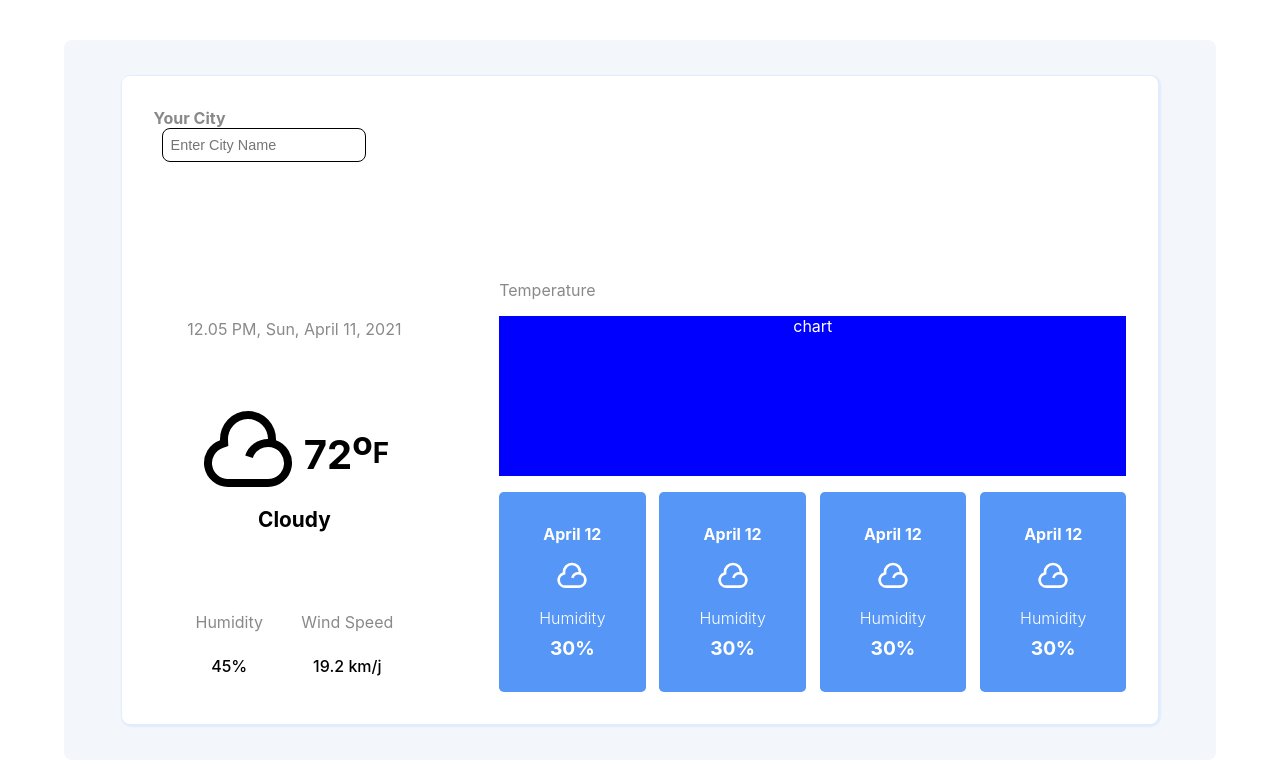
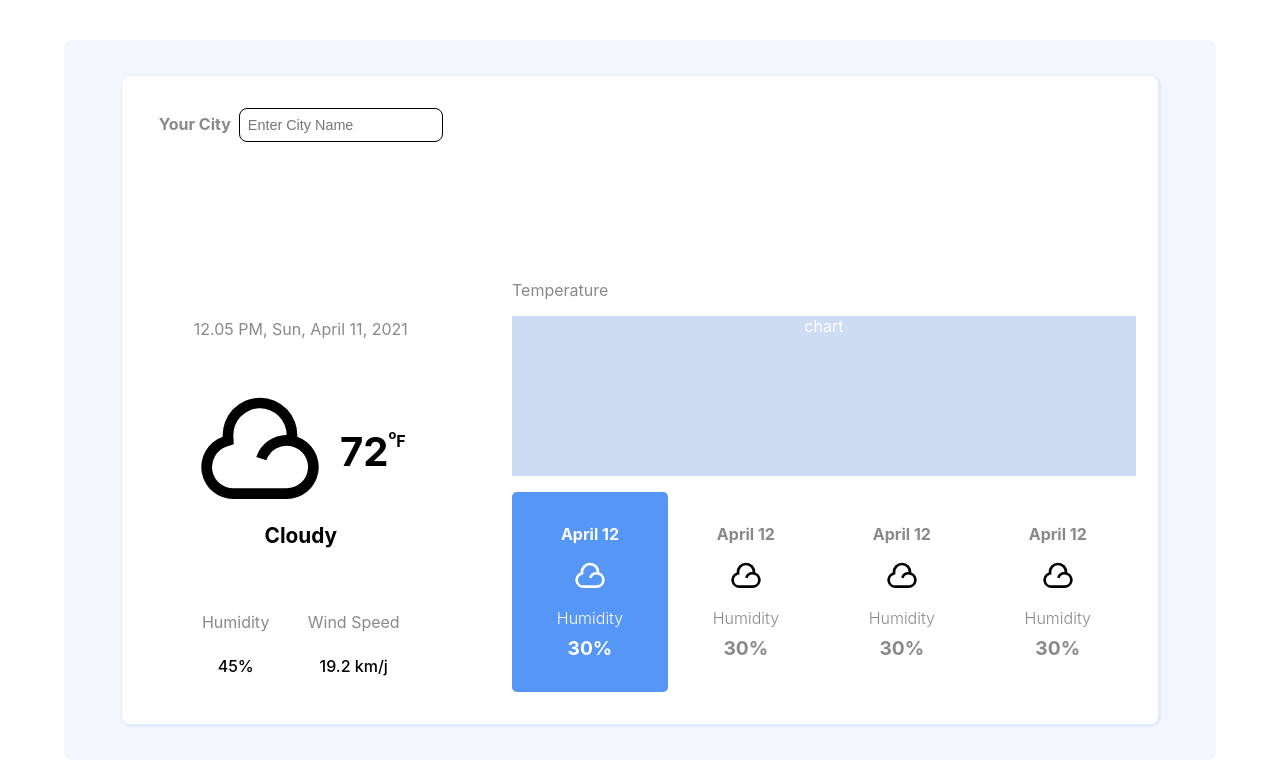
Before and after one commit to Hemsleek/Weather_Forecast, a React (Create React App) app: page / in a window 1280 px wide. Shown: the top 766 px of the page. Built offline with nearby package versions, Linux system fonts and the light colour scheme.

Commit message:
style: sections

```diff
--- a/src/App.css
+++ b/src/App.css
@@ -10,7 +10,7 @@
 }
 .wrapper{
   display:grid;
-  grid-template-columns:22vw 1fr;
+  grid-template-columns:23vw 1fr;
   column-gap: 4rem;
   padding:2rem;
   width:90%;
@@ -55,7 +55,7 @@
   display:flex;
   flex-direction: column;
   align-items: center;
-  margin:3rem 0;
+  margin:2rem 0;
 }
 .weather-condition > span{
   margin-top:.5rem;
@@ -66,10 +66,20 @@
 .weather-condition .cloud-info{
   display:flex;
   align-items: center;
-  column-gap: .5rem;
+  column-gap: 1rem;
 }
 .cloud-info img{
-  width:6rem;
+  width:8rem;
+}
+.farahient{
+  font-size:.8rem;
+  vertical-align: top;
+}
+.farahient sub{
+  font-size:1rem;
+  vertical-align: top;
+  position: relative;
+  bottom:-0.3rem;
 }
 .cloud-info span{
   color:black;
@@ -104,7 +114,7 @@
 .chart{
   text-align: center;
   height:10rem;
-  background:blue;
+  background:#cddcf2;
   margin:1rem 0;
   color:#fff;
 }
@@ -115,19 +125,26 @@
   width: 100%;
 }
 .extra-info .day-info{
-  background-color: #5596F6;
   width:fit-content;
   display:flex;
   flex-direction: column;
   align-items: center;
-  padding:2rem 2.5rem;
+  padding:2rem 2.8rem;
   border-radius: 0.3rem;
-  color:#fff;
+
+
 
 }
 .day-info img{
+  margin:1rem 0;
+}
+.day-info.active{
+  background-color: #5596F6;
+  color:#fff;
+}
+.day-info.active img{
   filter:invert(1);
-  margin:1rem 0;
+
 }
 .day-info span:last-of-type{
   margin-top:.5rem;
--- a/src/App.jsx
+++ b/src/App.jsx
@@ -16,7 +16,9 @@ const MainSection = () => {
 
             <div className="cloud-info">
               <img src="./imgs/cloud.svg" alt="cloud-icon"/>
-              <span>72<sup>o<sub>F</sub></sup> </span>
+              <span>
+                72<sup className='farahient'>o<sub>F</sub></sup>
+              </span>
             </div>
             <span>Cloudy</span>
           </div>
@@ -46,7 +48,7 @@ const AdditionalInfo = () => {
       </div>
       <div className="extra-info">
         {
-          [1,2,3,4].map((day, dayIndex) => (<div key={`day-info-${dayIndex}`} className="day-info">
+          [1,2,3,4].map((day, dayIndex) => (<div key={`day-info-${dayIndex}`} className={`day-info ${dayIndex===0? 'active' : ''}`}>
               <span>April 12</span>
               <img src="./imgs/cloud.svg" alt="cloud-icon"/>
               <span>Humidity</span>
```
